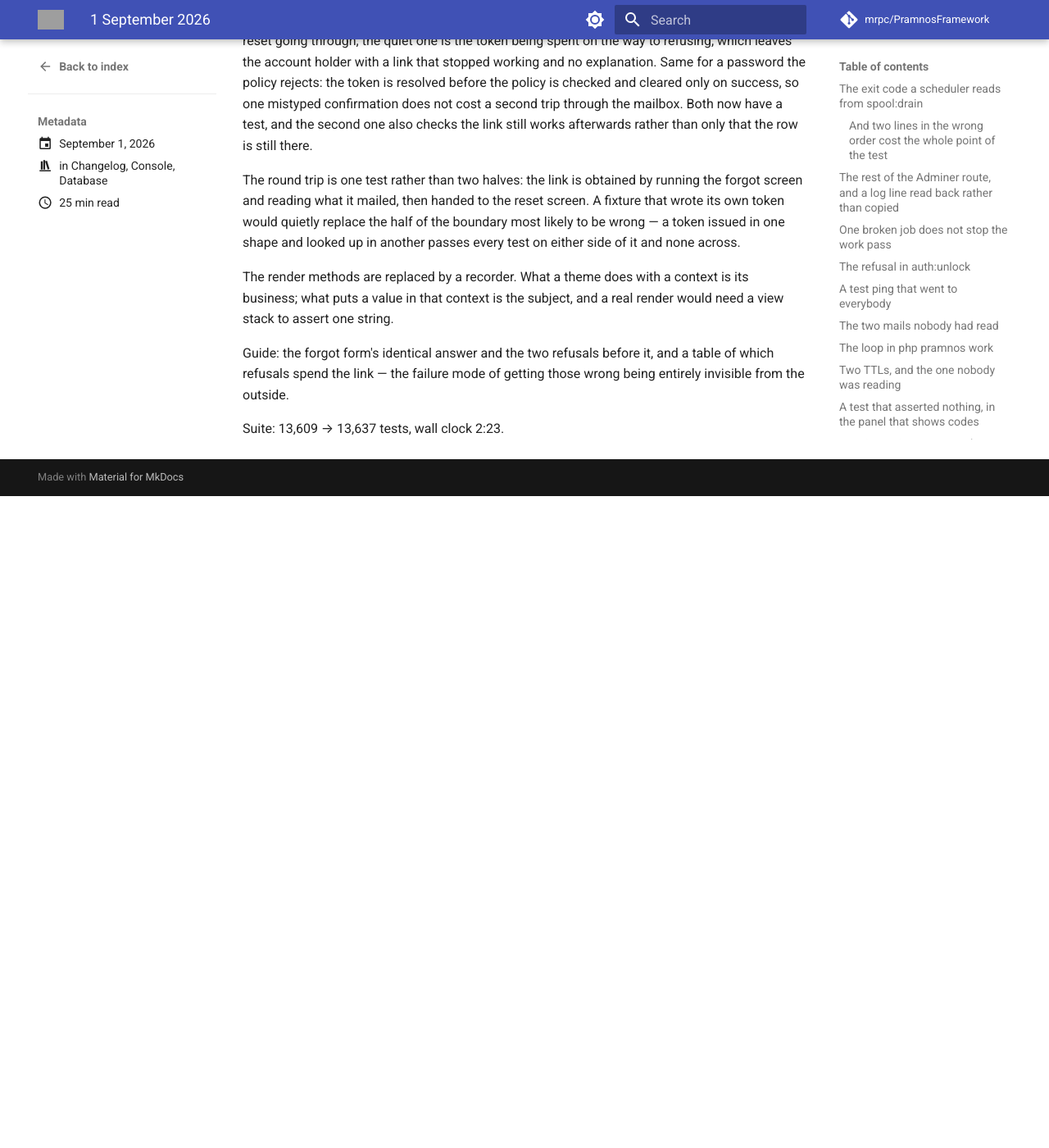
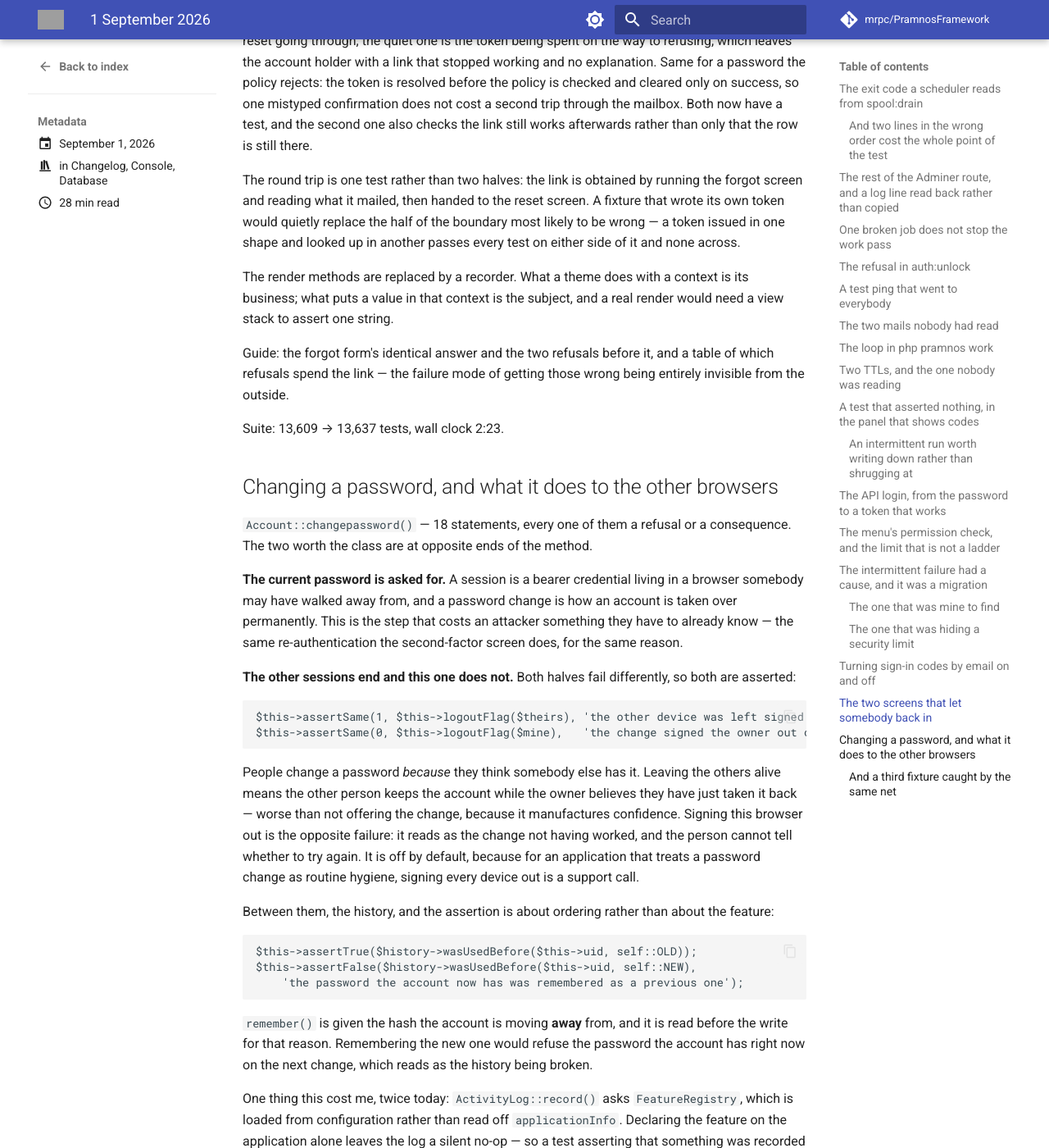
Before and after one commit to mrpc/PramnosFramework, an MkDocs documentation site: the page built from docs/version-history/posts/2026-09-01.md, in a window 1280 px wide and 1400 px high, scrolled down 15625 px. Shown: the whole window at 82% size. Built offline with MkDocs 1.6.1 and Material for MkDocs 9.7.7, drawn with Linux system fonts in a browser that asks for light colours; comment, search, counter and statistics services are not loaded; before the commit the page ends 16230 px from its top, so only the background shows below that; some of the changed text lies outside the part shown; grey boxes are pictures that could not be loaded.

Commit message:
test(auth): the password change, and what it does to the other browsers
`Account::changepassword()` was 18 statements with nothing executing them, and
the two worth having are at opposite ends of the method: the current password is
required, and the other sessions end while this one does not. Both halves of the
second are asserted, because they fail differently — leaving the others alive
gives the owner false confidence that they have taken the account back, and
signing this browser out reads as the change not having worked.

The history assertion is about ordering rather than the feature: `remember()` is
given the hash the account is moving away from, so the password it now has must
not be in the history. Remembering the new one would refuse the current password
on the next change.

Fixture fix, exposed by the above: `AccountExportTest` inserted a session naming
neither `visitorid` nor `history`, both NOT NULL with no default in the shipped
table — so it depended on another test having built `sessions` with a laxer shape
first. Third time today the same shape has cost a run.

Also noted, having hit it twice: `ActivityLog::record()` asks `FeatureRegistry`,
which is loaded from configuration and not read off `applicationInfo`, so
declaring the feature on the application alone leaves the log a silent no-op.

````diff
--- a/docs/version-history/posts/2026-09-01.md
+++ b/docs/version-history/posts/2026-09-01.md
@@ -671,3 +671,60 @@ refusals spend the link — the failure mode of getting those wrong being entire
 the outside.
 
 Suite: 13,609 → 13,637 tests, wall clock 2:23.
+
+## Changing a password, and what it does to the other browsers
+
+`Account::changepassword()` — 18 statements, every one of them a refusal or a consequence. The two
+worth the class are at opposite ends of the method.
+
+**The current password is asked for.** A session is a bearer credential living in a browser
+somebody may have walked away from, and a password change is how an account is taken over
+permanently. This is the step that costs an attacker something they have to already know — the
+same re-authentication the second-factor screen does, for the same reason.
+
+**The other sessions end and this one does not.** Both halves fail differently, so both are
+asserted:
+
+```php
+$this->assertSame(1, $this->logoutFlag($theirs), 'the other device was left signed in');
+$this->assertSame(0, $this->logoutFlag($mine),   'the change signed the owner out of this browser');
+```
+
+People change a password *because* they think somebody else has it. Leaving the others alive means
+the other person keeps the account while the owner believes they have just taken it back — worse
+than not offering the change, because it manufactures confidence. Signing this browser out is the
+opposite failure: it reads as the change not having worked, and the person cannot tell whether to
+try again. It is off by default, because for an application that treats a password change as
+routine hygiene, signing every device out is a support call.
+
+Between them, the history, and the assertion is about ordering rather than about the feature:
+
+```php
+$this->assertTrue($history->wasUsedBefore($this->uid, self::OLD));
+$this->assertFalse($history->wasUsedBefore($this->uid, self::NEW),
+    'the password the account now has was remembered as a previous one');
+```
+
+`remember()` is given the hash the account is moving **away** from, and it is read before the
+write for that reason. Remembering the new one would refuse the password the account has right now
+on the next change, which reads as the history being broken.
+
+One thing this cost me, twice today: `ActivityLog::record()` asks `FeatureRegistry`, which is
+loaded from configuration rather than read off `applicationInfo`. Declaring the feature on the
+application alone leaves the log a silent no-op — so a test asserting that something was recorded
+is asserting that nothing was, and it passes on the day the assertion is wrong.
+
+### And a third fixture caught by the same net
+
+The first full run after these failed four times in `AccountExportTest`: *Field 'visitorid'
+doesn't have a default value*. Its `sessions` insert named neither `visitorid` nor `history`, both
+NOT NULL with no default in the shipped table — so it had been depending on some other test
+building `sessions` with a laxer shape first, and broke the moment one built it from the migration
+instead.
+
+Third time today. The pattern is now unmistakable: a fixture that omits a NOT NULL column, or
+declares a table without one, works for exactly as long as the run order keeps a permissive shape
+in front of it. Naming every NOT NULL column is not defensive verbosity — it is the difference
+between a test that passes and a test that passes *because of something else*.
+
+Suite: 13,637 → 13,655 tests, wall clock 2:26, two runs with identical assertion counts.
````
Also changed, not shown: 3 other files.
